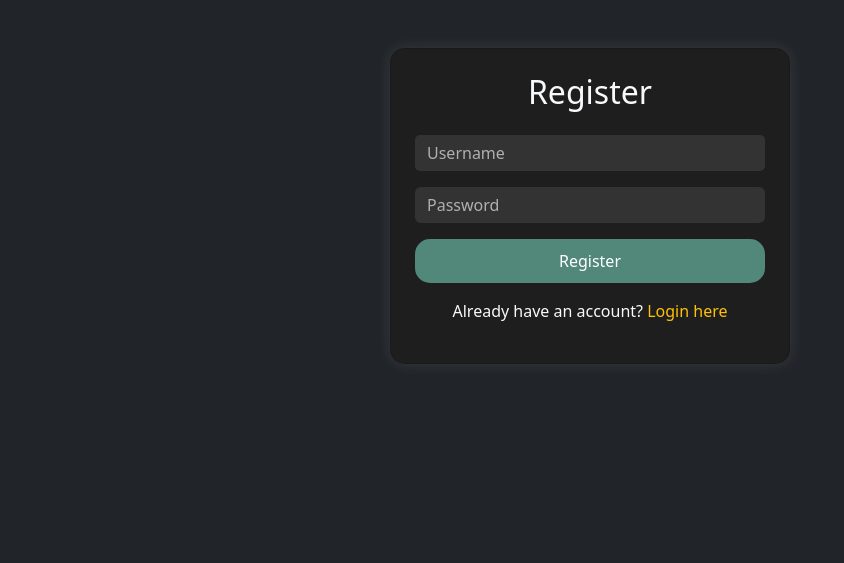
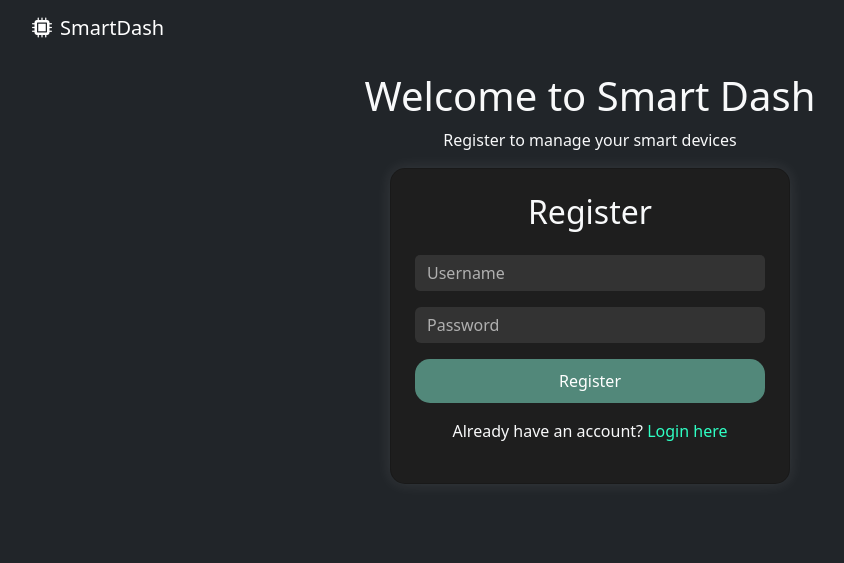
Before and after one commit to t0ry003/SmartDash, a Flask app: page /register in a window 1280 px wide. Shown: the top 563 px of the page, without its empty margins (50-894 px from the left). Run offline with Flask 3, Linux system fonts and the light colour scheme.

Commit message:
minor changes

```diff
--- a/static/style.css
+++ b/static/css/style.css
@@ -100,12 +120,12 @@ label {
 
 /* Hide scrollbar for Firefox */
 #main-content {
-    scrollbar-width: none; /* Firefox */
+    scrollbar-width: none;
 }
 
 /* Hide scrollbar for IE/Edge */
 #main-content {
-    -ms-overflow-style: none; /* Internet Explorer and Edge */
+    -ms-overflow-style: none;
 }
 
 #device-input1, #device-input2, #device-type {
@@ -143,18 +185,35 @@ label {
     max-width: 400px;
 }
 
-#account-menu {
-    background: #121212;
-    padding: 20px;
-    border-radius: 10px;
-    text-align: center;
-    max-width: 400px;
+#link {
+    color: #2fffc4;
+    transition: color 0.3s ease-in-out, text-shadow 0.3s ease-in-out;
+}
+
+#link:hover {
+    color: #41ad98;
+    text-shadow: 0 0 0.25rem rgba(82, 136, 122, 0.6);
+}
+
+#show-ip-checkbox {
+    scale: 1.4;
 }
 
 #navbar-bg {
     /*    make a blurred background*/
+    z-index: 999;
     background: rgba(0, 0, 0, 0.3);
-    backdrop-filter: blur(10px);
+    backdrop-filter: blur(5px);
     border-top-left-radius: 20px;
     border-top-right-radius: 20px;
 }
+
+
+#menu-item-1, #menu-item-2, #menu-item-3, #menu-item-4 {
+    transition: color 0.3s ease-in-out, text-shadow 0.3s ease-in-out;
+}
+
+#menu-item-1:hover, #menu-item-2:hover, #menu-item-3:hover, #menu-item-4:hover {
+    color: #2fffc4;
+    text-shadow: 0 0 15px rgba(0, 255, 188, 0.83);
+}
--- /dev/null
+++ b/static/js/scripts.js
@@ -0,0 +1,155 @@
+function toggleOn(deviceName, deviceIp) {
+    var bulbIcon = document.getElementById('bulb-icon-' + deviceName);
+    var state = 'off';
+
+    if (bulbIcon.style.color === 'yellow') {
+        bulbIcon.style.color = 'gray';
+        bulbIcon.style.textShadow = 'none';
+    } else {
+        bulbIcon.style.color = 'yellow';
+        bulbIcon.style.textShadow = '0 0 10px yellow';
+
+        state = 'on';
+    }
+
+    fetch('/toggle_device', {
+        method: 'POST',
+        headers: {
+            'Content-Type': 'application/json',
+        },
+        body: JSON.stringify({
+            device_name: deviceName,
+            device_ip: deviceIp,
+            state: state,
+        })
+    })
+        .then(response => response.json())
+        .then(data => {
+            console.log(data.message);
+        })
+        .catch(error => console.error('Error:', error));
+}
+
+function showMenu(menuName, isHome, isSettings = false) {
+    document.getElementById('main-content').classList.toggle('d-none', !isHome);
+    document.getElementById('menu-screen').classList.toggle('d-none', isHome || isSettings);
+    document.getElementById('appearance-menu').classList.toggle('d-none', !isSettings);
+    document.getElementById('account-menu').classList.toggle('d-none', !isSettings);
+    document.getElementById('about-menu').classList.toggle('d-none', !isSettings);
+
+
+    if (!isHome && !isSettings) {
+        document.getElementById('menu-message').innerText = menuName + ' Screen';
+    }
+}
+
+function changeTheme(theme) {
+    if (theme === 'light') {
+        document.body.style.backgroundColor = 'white';
+        document.body.style.color = 'black';
+    } else {
+        document.body.style.backgroundColor = '#121212';
+        document.body.style.color = 'white';
+    }
+}
+
+document.addEventListener("DOMContentLoaded", function () {
+    // Load user settings from backend when the page loads
+    fetch('/get_settings')
+        .then(response => response.json())
+        .then(data => {
+            if (data.theme) {
+                document.getElementById("theme-select").value = data.theme;
+                changeTheme(data.theme);
+            }
+            if (data.show_ip !== undefined) {
+                document.getElementById("show-ip-checkbox").checked = data.show_ip;
+                toggleIPVisibility(document.getElementById("show-ip-checkbox"));
+            }
+        });
+
+    // Function to save settings
+    function saveSettings() {
+        const settings = {
+            theme: document.getElementById("theme-select").value,
+            show_ip: document.getElementById("show-ip-checkbox").checked
+        };
+
+        fetch('/save_settings', {
+            method: 'POST',
+            headers: {
+                'Content-Type': 'application/json'
+            },
+            body: JSON.stringify(settings)
+        }).then(response => response.json())
+            .then(data => console.log(data.message));
+    }
+
+    // Function to toggle IP visibility
+    function toggleIPVisibility(checkbox) {
+        var ipElements = document.querySelectorAll('.device-ip');
+
+        ipElements.forEach(function (ipElement) {
+            if (checkbox.checked) {
+                ipElement.style.display = 'block';
+            } else {
+                ipElement.style.display = 'none';
+            }
+        });
+    }
+
+    let pressTimer;
+
+    window.showContextMenu = function (event, deviceName) {
+        event.preventDefault(); // Prevent default right-click or long-press behavior
+
+        // Close any open context menus
+        document.querySelectorAll(".context-menu").forEach(menu => {
+            menu.style.display = "none";
+        });
+
+        // Get the correct menu
+        let contextMenu = document.getElementById(`context-menu-${deviceName}`);
+        if (contextMenu) {
+            contextMenu.style.top = `${event.pageY}px`;
+            contextMenu.style.left = `${event.pageX}px`;
+            contextMenu.style.display = "block";
+        }
+    };
+
+    // Hide context menu when clicking outside
+    document.addEventListener("click", function () {
+        document.querySelectorAll(".context-menu").forEach(menu => {
+            menu.style.display = "none";
+        });
+    });
+
+    // Handle long press for mobile
+    document.querySelectorAll(".device-card").forEach(element => {
+        let deviceName = element.getAttribute("data-device-name");
+
+        // Touch start (begin holding)
+        element.addEventListener("touchstart", function (event) {
+            pressTimer = setTimeout(() => showContextMenu(event, deviceName), 600); // Trigger after 600ms
+        });
+
+        // Cancel long-press if user lifts finger
+        element.addEventListener("touchend", function () {
+            clearTimeout(pressTimer);
+        });
+
+        // Cancel long-press if user moves finger
+        element.addEventListener("touchmove", function () {
+            clearTimeout(pressTimer);
+        });
+    });
+
+    // Event listeners for changes
+    document.getElementById("theme-select").addEventListener("change", saveSettings);
+    document.getElementById("show-ip-checkbox").addEventListener("change", function (e) {
+        toggleIPVisibility(e.target);
+        saveSettings();
+    });
+
+
+});
--- a/templates/base.html
+++ b/templates/base.html
@@ -3,14 +3,22 @@
 <head>
     <meta charset="UTF-8">
     <meta name="viewport" content="width=device-width, initial-scale=1.0">
-    <title>{% block title %}Smart Home{% endblock %}</title>
+    <title>{% block title %}Smart Dash{% endblock %}</title>
     <link rel="stylesheet" href="https://cdn.jsdelivr.net/npm/bootstrap@5.3.0/dist/css/bootstrap.min.css">
-    <link rel="stylesheet" href="{{ url_for('static', filename='style.css') }}">
+    <link rel="stylesheet" href="{{ url_for('static', filename='css/style.css') }}">
     <link href="https://cdnjs.cloudflare.com/ajax/libs/font-awesome/6.0.0-beta3/css/all.min.css" rel="stylesheet">
 </head>
 <body class="bg-dark text-light">
-<div class="container mt-5">
+<nav class="navbar navbar-dark bg-dark">
+    <div class="container">
+        <a class="navbar-brand" href="{{ url_for('home') }}">
+            <i class="fa-solid fa-microchip me-2"></i>SmartDash
+        </a>
+    </div>
+</nav>
+<div class="container mt-3">
     {% block content %}{% endblock %}
 </div>
+<script src="{{ url_for('static', filename='js/scripts.js') }}"></script>
 </body>
 </html>
--- a/templates/login.html
+++ b/templates/login.html
@@ -1,6 +1,10 @@
 {% extends "base.html" %}
-{% block title %}Login - Smart Home{% endblock %}
+{% block title %}Login - Smart Dash{% endblock %}
 {% block content %}
+<div class="container" id="main-content"
+     style="overflow-y: auto; max-height: calc(100vh - 80px); padding-bottom: 80px;">
+    <h1 class="text-center text-light">Welcome to Smart Dash</h1>
+    <p class="text-center text-light">Login to manage your smart devices</p>
     <div id="login-page" class="card text-light p-4 mx-auto" style="max-width: 400px;">
         <h2 class="text-center mb-4">Login</h2>
         <form method="POST">
@@ -12,11 +16,12 @@
             </div>
             <button id="btn-login-submit" type="submit" class="btn btn-primary w-100">Login</button>
         </form>
-    <p class="mt-3 text-center">Don't have an account? <a href="{{ url_for('register') }}" class="text-warning">Register
+        <p class="mt-3 text-center">Don't have an account? <a id="link" href="{{ url_for('register') }}">Register
             here</a></p>
 
         {% for message in get_flashed_messages() %}
         <div class="alert alert-danger mt-2">{{ message }}</div>
         {% endfor %}
     </div>
+</div>
 {% endblock %}
--- a/templates/register.html
+++ b/templates/register.html
@@ -1,6 +1,10 @@
 {% extends "base.html" %}
-{% block title %}Register - Smart Home{% endblock %}
+{% block title %}Register - Smart Dash{% endblock %}
 {% block content %}
+<div class="container" id="main-content"
+     style="overflow-y: auto; max-height: calc(100vh - 80px); padding-bottom: 80px;">
+    <h1 class="text-center text-light">Welcome to Smart Dash</h1>
+    <p class="text-center text-light">Register to manage your smart devices</p>
     <div id="register-page" class="card text-light p-4 mx-auto" style="max-width: 400px;">
         <h2 class="text-center mb-4">Register</h2>
         <form method="POST">
@@ -12,11 +16,12 @@
             </div>
             <button id="btn-register-submit" type="submit" class="btn btn-primary w-100">Register</button>
         </form>
-    <p class="mt-3 text-center">Already have an account? <a href="{{ url_for('login') }}" class="text-warning">Login
+        <p class="mt-3 text-center">Already have an account? <a id="link" href="{{ url_for('login') }}">Login
             here</a></p>
 
         {% for message in get_flashed_messages() %}
         <div class="alert alert-danger mt-2">{{ message }}</div>
         {% endfor %}
     </div>
+</div>
 {% endblock %}
```
Also changed, not shown: other parts of static/css/style.css (+50 -8 lines), templates/home.html (+36 -134 lines). Lines whose indentation alone changed are shown as unchanged.
